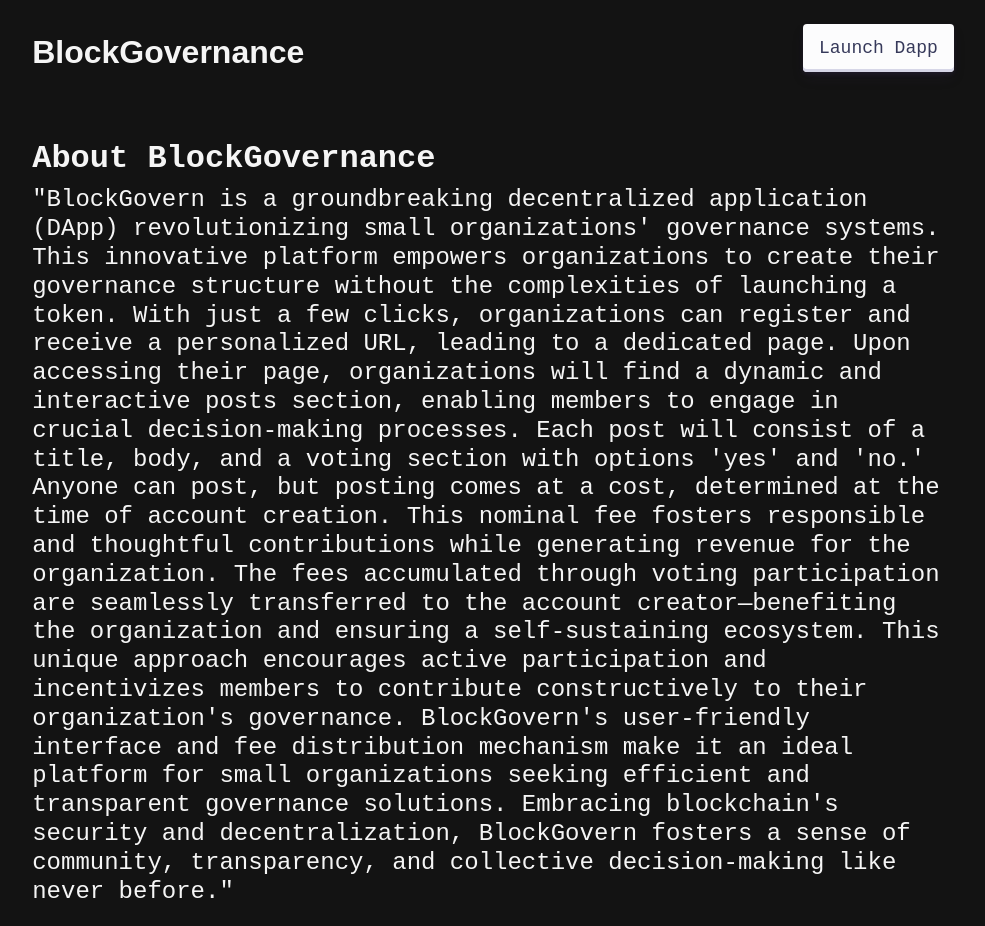
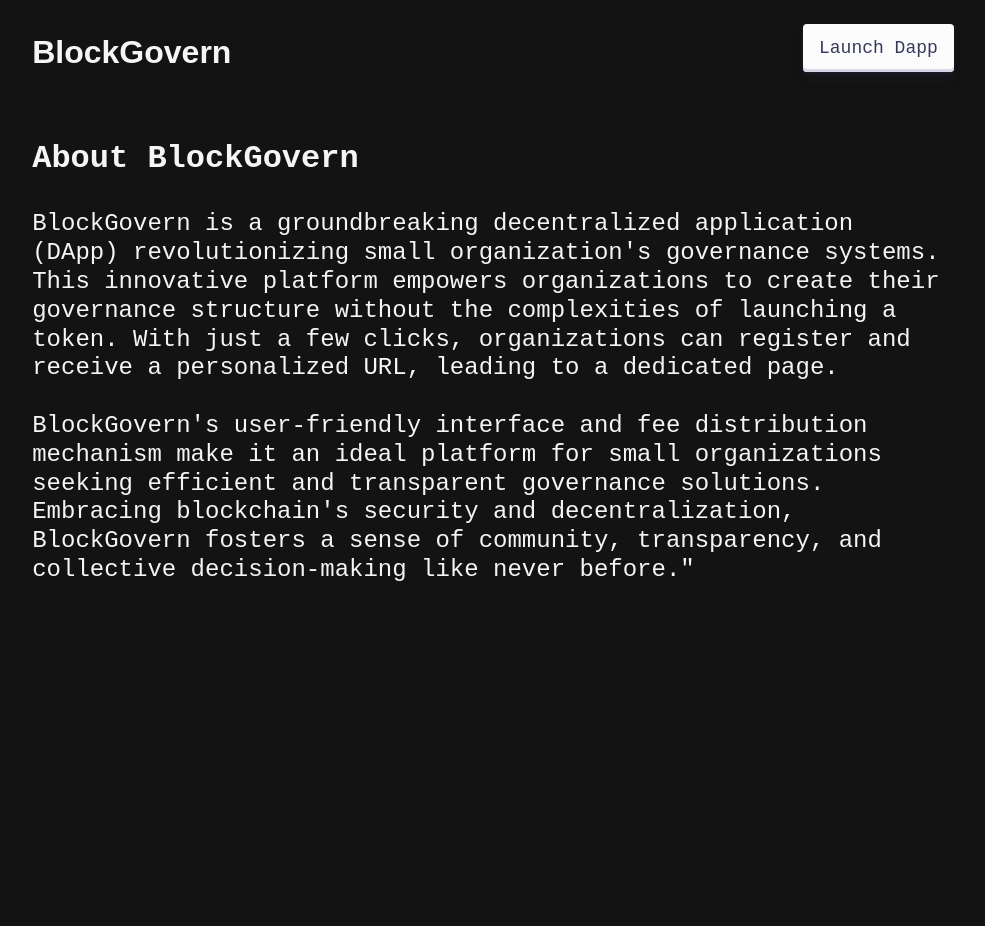
Before and after one commit to sumithprabhu/BlockGovern, a React (Create React App) app in the folder Frontend/: page /Intro in a window 1280 px wide. Shown: the whole page, without its empty margins (147-1132 px from the left). After the commit the page ends 800 px from the top, so only its background shows below. Built offline with nearby package versions, Linux system fonts and the light colour scheme.

Commit message:
Frontend changed

```diff
--- a/Frontend/src/components/Header.js
+++ b/Frontend/src/components/Header.js
@@ -1,4 +1,4 @@
 import "../App.css";
 export default function Header() {
-  return <div className="header">BlockGovernance</div>;
+  return <div className="header">BlockGovern</div>;
 }
--- a/Frontend/src/components/Vote.js
+++ b/Frontend/src/components/Vote.js
@@ -16,9 +16,11 @@ export default function Vote({ headline, about,contract ,post_cont_id,companyNam
   // };
 
   const handleVoteClick = async() => {
+    const cost=await contract.retrieve_vote_amount(post_cont_id);
+    alert(`A cost of ${parseInt(cost)/(10**18)} matic would be charged for the vote`)
     setLoading(true);
     setTransactionUpdates("Publishing vote");
-    const cost=await contract.retrieve_vote_amount(post_cont_id);
+
 
     const vote_sub= await contract.vote(companyName,voteChoice,post_cont_id,{value: (parseInt(cost).toString())});
     await vote_sub.wait()
--- a/Frontend/src/pages/Home.js
+++ b/Frontend/src/pages/Home.js
@@ -9,7 +9,7 @@ import axios from 'axios';
 import TransactionPopUp from "../components/TransactionPopUp";
 
 export default function Home() {
-  const CONTRACT_ADDRESS="0xE677c862F37fD376C31Fb3BCe5C8D375a7b4D0C8";
+  const CONTRACT_ADDRESS="0xb586a828Aa1fDFA6F2B5CcD1a4A66d15c254DA9f";
   const navigate = useNavigate();
 
   const [companyName, setCompanyName] = useState("");
@@ -90,6 +90,7 @@ export default function Home() {
   };
 
   const handleCreateButtonClick = async () => {
+
     const queryParams = new URLSearchParams();
     queryParams.append("companyName", companyName);
     setLoading(true);
@@ -155,7 +156,7 @@ export default function Home() {
             onChange={handleAmountChange}
             type="number"
             min="0"
-            placeholder="Enter the cost of vote (10^15 ethers)"
+            placeholder="Enter the cost for each post (10^15 ethers)"
             class="homeforminput"
           />
 
--- a/Frontend/src/pages/Intro.js
+++ b/Frontend/src/pages/Intro.js
@@ -24,15 +24,22 @@ export default function Intro() {
 
       <div className="Intro">
         <div className="introabout">
-          <h2 className="introheader">About BlockGovernance</h2>
+          <h2 className="introheader">About BlockGovern</h2>
+          <br></br>
           <h4>
-          "BlockGovern is a groundbreaking decentralized application (DApp) revolutionizing small organizations' governance systems. This innovative platform empowers organizations to create their governance structure without the complexities of launching a token. With just a few clicks, organizations can register and receive a personalized URL, leading to a dedicated page.
-
-Upon accessing their page, organizations will find a dynamic and interactive posts section, enabling members to engage in crucial decision-making processes. Each post will consist of a title, body, and a voting section with options 'yes' and 'no.' Anyone can post, but posting comes at a cost, determined at the time of account creation. This nominal fee fosters responsible and thoughtful contributions while generating revenue for the organization.
-
-The fees accumulated through voting participation are seamlessly transferred to the account creator—benefiting the organization and ensuring a self-sustaining ecosystem. This unique approach encourages active participation and incentivizes members to contribute constructively to their organization's governance.
-
-BlockGovern's user-friendly interface and fee distribution mechanism make it an ideal platform for small organizations seeking efficient and transparent governance solutions. Embracing blockchain's security and decentralization, BlockGovern fosters a sense of community, transparency, and collective decision-making like never before."
+            BlockGovern is a groundbreaking decentralized application (DApp)
+            revolutionizing small organization's governance systems. This
+            innovative platform empowers organizations to create their
+            governance structure without the complexities of launching a token.
+            With just a few clicks, organizations can register and receive a
+            personalized URL, leading to a dedicated page.
+            <br></br>
+            <br></br>
+            BlockGovern's user-friendly interface and fee distribution mechanism make it an
+            ideal platform for small organizations seeking efficient and
+            transparent governance solutions. Embracing blockchain's security
+            and decentralization, BlockGovern fosters a sense of community,
+            transparency, and collective decision-making like never before."
           </h4>
         </div>
       </div>
--- a/Frontend/src/pages/Profile.js
+++ b/Frontend/src/pages/Profile.js
@@ -28,7 +28,7 @@ export default function Profile() {
   const web3ModalRef = useRef();
 
   const [contract, setContract] = useState(null);
-  const CONTRACT_ADDRESS = "0xE677c862F37fD376C31Fb3BCe5C8D375a7b4D0C8";
+  const CONTRACT_ADDRESS = "0xb586a828Aa1fDFA6F2B5CcD1a4A66d15c254DA9f";
   const [company_about, setCompany_about] = useState("");
   const[postsid,setPostsid]=useState([]);
 
@@ -73,11 +73,13 @@ export default function Profile() {
   };
   const handleCreatePost = async() => {
     if (Headline.trim() && About.trim() ) {
+      const amount = await contract.retrieve_post_amount(companyName)
+      alert(`A cost of ${parseInt(amount)/(10**18)} matic would be charged for the post`)
       setLoading(true);
       setTransactionUpdates("Publishing post")
       const result=await handleJsonSubmit();
       console.log("resultpost:",result)
-      const amount = await contract.retrieve_post_amount(companyName)
+
       console.log(parseInt(amount))
       const createpost=await contract.post(companyName,result,cost*10**14,{value: (parseInt(amount).toString())});
       await createpost.wait();
```
